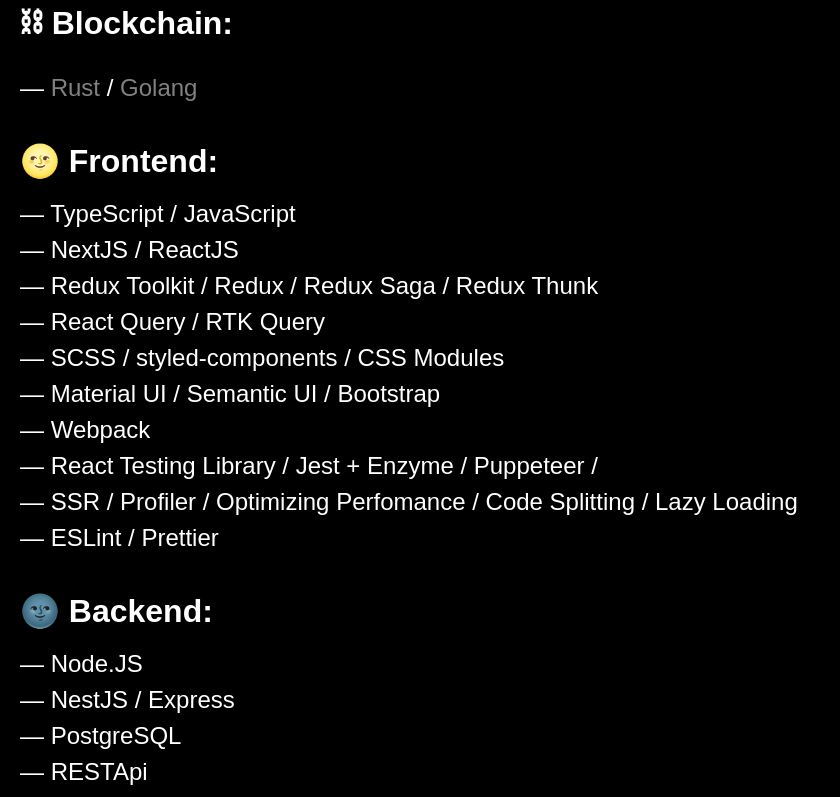
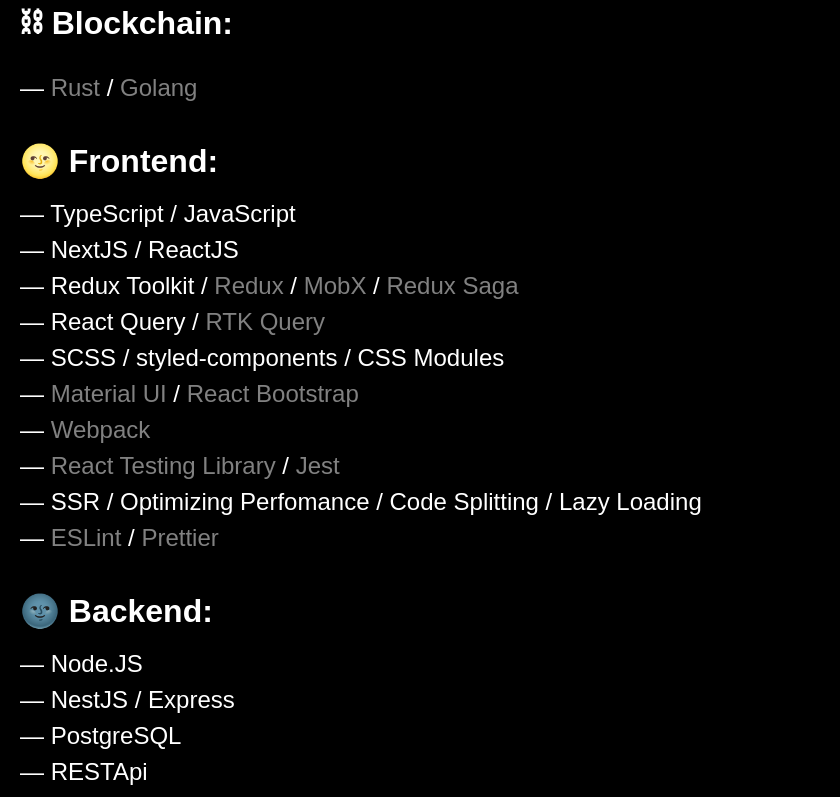
Before and after one commit to xyvl/road_map, a Next.js app: page / in a window 1280 px wide. Shown: the top 797 px of the page, without its empty margins (0-840 px from the left). Built offline with nearby package versions, Linux system fonts and the light colour scheme.

Commit message:
frontend finish

```diff
--- a/src/components/frontend/Frontend.tsx
+++ b/src/components/frontend/Frontend.tsx
@@ -1,82 +1,138 @@
+import Link from "next/link";
 import React from "react";
 
 export const Frontend = () => {
   return (
     <>
       <div>
-        <span className="text technology">— </span>
-        <span className="text yes">TypeScript</span>
-        <span className="text technology"> / </span>
-        <span className="text yes">JavaScript</span>
+        <span className="technology">— </span>
+        <Link
+          href="https://youtube.com/playlist?list=PLu6MFGxDdilhKzUePH96oqhedQXROTNmg"
+          className="yes"
+        >
+          TypeScript
+        </Link>
+        <span className="technology"> / </span>
+        <Link href="https://youtu.be/CxgOKJh4zWE" className="yes">
+          JavaScript
+        </Link>
       </div>
       <div>
-        <span className="text technology">— </span>
-        <span className="text yes">NextJS</span>
-        <span className="text technology"> / </span>
-        <span className="text yes">ReactJS</span>
+        <span className="technology">— </span>
+        <Link
+          href="https://youtube.com/playlist?list=PLiZoB8JBsdzlgeYHZDJ_orG0vy8JiEhKr"
+          className="yes"
+        >
+          NextJS
+        </Link>
+        <span className="technology"> / </span>
+        <Link href="https://youtu.be/GNrdg3PzpJQ" className="yes">
+          ReactJS
+        </Link>
       </div>
       <div>
-        <span className="text technology">— </span>
-        <span className="text yes">Redux Toolkit</span>
-        <span className="text technology"> / </span>
-        <span className="text yes">Redux</span>
-        <span className="text technology"> / </span>
-        <span className="text yes">Redux Saga</span>
-        <span className="text technology"> / </span>
-        <span className="text yes">Redux Thunk</span>
+        <span className="technology">— </span>
+        <Link
+          href="https://youtube.com/playlist?list=PLiZoB8JBsdznQv3kAEvTzDP2qjaUI8Vo7"
+          className="yes"
+        >
+          Redux Toolkit
+        </Link>
+        <span className="technology"> / </span>
+        <Link href="https://youtu.be/z-u0tDuKS2o" className="no">
+          Redux
+        </Link>
+        <span className="technology"> / </span>
+        <Link href="https://youtu.be/Rq-sIE2ceEU" className="no">
+          MobX
+        </Link>
+        <span className="technology"> / </span>
+        <Link
+          href="https://youtube.com/playlist?list=PLNkWIWHIRwMFrVMaVMOYflo8R4QBk4vk0"
+          className="no"
+        >
+          Redux Saga
+        </Link>
       </div>
       <div>
-        <span className="text technology">— </span>
-        <span className="text yes">React Query</span>
-        <span className="text technology"> / </span>
-        <span className="text yes">RTK Query</span>
+        <span className="technology">— </span>
+        <Link href="https://youtu.be/4-SOv7eTfoQ" className="yes">
+          React Query
+        </Link>
+        <span className="technology"> / </span>
+        <Link href="https://youtu.be/uSwe-5dPrV8" className="no">
+          RTK Query
+        </Link>
       </div>
       <div>
-        <span className="text technology">— </span>
-        <span className="text yes">SCSS</span>
-        <span className="text technology"> / </span>
-        <span className="text yes">styled-components</span>
-        <span className="text technology"> / </span>
-        <span className="text yes">CSS Modules</span>
+        <span className="technology">— </span>
+        <Link href="https://sass-scss.ru/guide/" className="yes">
+          SCSS
+        </Link>
+        <span className="technology"> / </span>
+        <Link href="https://youtu.be/vp9h7CvZuaA" className="yes">
+          styled-components
+        </Link>
+        <span className="technology"> / </span>
+        <Link href="https://youtu.be/PXPrIK2XPmQ" className="yes">
+          CSS Modules
+        </Link>
       </div>
       <div>
-        <span className="text technology">— </span>
-        <span className="text yes">Material UI</span>
-        <span className="text technology"> / </span>
-        <span className="text yes">Semantic UI</span>
-        <span className="text technology"> / </span>
-        <span className="text yes">Bootstrap</span>
+        <span className="technology">— </span>
+        <Link href="https://youtu.be/OZ_FUaV_xbg" className="no">
+          Material UI
+        </Link>
+        <span className="technology"> / </span>
+        <Link href="https://youtu.be/5WeDOhff2pY" className="no">
+          React Bootstrap
+        </Link>
       </div>
       <div>
-        <span className="text technology">— </span>
-        <span className="text yes">Webpack</span>
+        <span className="technology">— </span>
+        <Link href="https://youtu.be/uNLaS0S2FmU" className="no">
+          Webpack
+        </Link>
       </div>
       <div>
-        <span className="text technology">— </span>
-        <span className="text yes">React Testing Library</span>
-				<span className="text technology"> / </span>
-        <span className="text yes">Jest + Enzyme</span>
-				<span className="text technology"> / </span>
-        <span className="text yes">Puppeteer</span>
-				<span className="text technology"> / </span>
+        <span className="technology">— </span>
+        <Link href="https://youtu.be/sjdMBJ72M4s" className="no">
+          React Testing Library
+        </Link>
+        <span className="technology"> / </span>
+        <Link href="https://youtu.be/y2emL1fMRyY" className="no">
+          Jest
+        </Link>
       </div>
       <div>
-        <span className="text technology">— </span>
-        <span className="text yes">SSR</span>
-				<span className="text technology"> / </span>
-        <span className="text yes">Profiler</span>
-				<span className="text technology"> / </span>
-        <span className="text yes">Optimizing Perfomance</span>
-				<span className="text technology"> / </span>
-        <span className="text yes">Code Splitting</span>
-				<span className="text technology"> / </span>
-        <span className="text yes">Lazy Loading</span>
+        <span className="technology">— </span>
+        <Link href="https://youtu.be/EH1WsQGSrWU" className="yes">
+          SSR
+        </Link>
+        <span className="technology"> / </span>
+        <Link
+          href="https://ru.legacy.reactjs.org/docs/optimizing-performance.html"
+          className="yes"
+        >
+          Optimizing Perfomance
+        </Link>
+        <span className="technology"> / </span>
+        <Link
+          href="https://ru.legacy.reactjs.org/docs/code-splitting.html#:~:text=%D0%A0%D0%B0%D0%B7%D0%B4%D0%B5%D0%BB%D0%B5%D0%BD%D0%B8%D0%B5%20%D0%BA%D0%BE%D0%B4%D0%B0%20%E2%80%94%20%D1%8D%D1%82%D0%BE%20%D0%B2%D0%BE%D0%B7%D0%BC%D0%BE%D0%B6%D0%BD%D0%BE%D1%81%D1%82%D1%8C%2C%20%D0%BF%D0%BE%D0%B4%D0%B4%D0%B5%D1%80%D0%B6%D0%B8%D0%B2%D0%B0%D0%B5%D0%BC%D0%B0%D1%8F,%D0%B7%D0%B0%D0%B3%D1%80%D1%83%D0%B6%D0%B0%D1%82%D1%8C%20%D0%B8%D1%85%20%D0%BF%D0%BE%20%D0%BC%D0%B5%D1%80%D0%B5%20%D0%BD%D0%B5%D0%BE%D0%B1%D1%85%D0%BE%D0%B4%D0%B8%D0%BC%D0%BE%D1%81%D1%82%D0%B8."
+          className="yes"
+        >
+          Code Splitting
+        </Link>
+        <span className="technology"> / </span>
+        <Link href="https://youtu.be/ANQYKGUcLMg"  className="yes">
+          Lazy Loading
+        </Link>
       </div>
       <div>
-        <span className="text technology">— </span>
-        <span className="text yes">ESLint</span>
-				<span className="text technology"> / </span>
-        <span className="text yes">Prettier</span>
+        <span className="technology">— </span>
+        <Link href="https://youtu.be/RXaltL8yIlc" className="no">ESLint</Link>
+        <span className="technology"> / </span>
+        <Link href="https://youtu.be/Obz-gy5E_zo" className="no">Prettier</Link>
       </div>
     </>
   );
```
Lines whose indentation alone changed are shown as unchanged.
